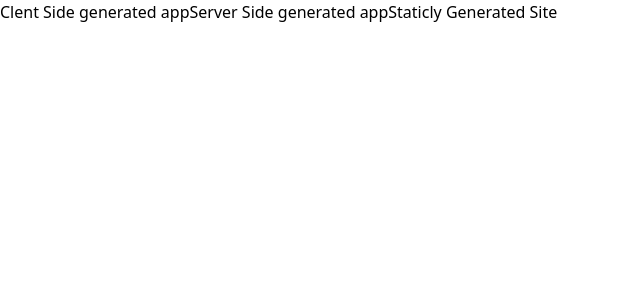
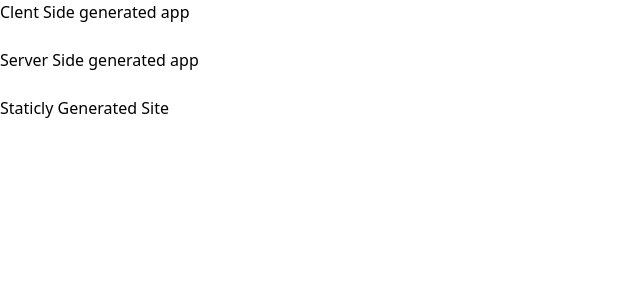
Before and after one commit to kamalsingh200238/Pokemon_app, a Next.js app: page / in a window 1280 px wide. Shown: the top 300 px of the page, without its empty margins (0-640 px from the left). Built offline with nearby package versions, Linux system fonts and the light colour scheme.

Commit message:
added some styles to seprate links in pages/index.js page from each other

```diff
--- a/pages/index.js
+++ b/pages/index.js
@@ -18,7 +18,7 @@ export default function Home() {
   ];
   return (
     <>
-      <div className="">
+      <div className="flex flex-col gap-6">
         {linkData.map((item, index) => {
           return (
             <Link key={index} href={item.link}>
--- a/pages/ssg/index.jsx
+++ b/pages/ssg/index.jsx
@@ -13,7 +13,7 @@ export async function getStaticProps() {
 export default function ssg({ pokemon }) {
   return (
     <>
-      <div className="">This is staticaly generated</div>
+      <div className="">This page is staticaly generated</div>
       <PokemonGrid allPokemonData={pokemon.results} />
     </>
   );
```
